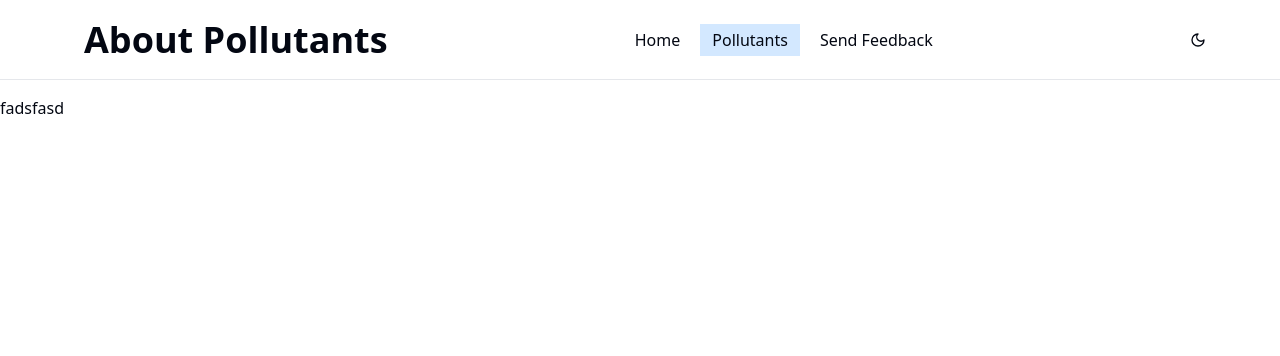
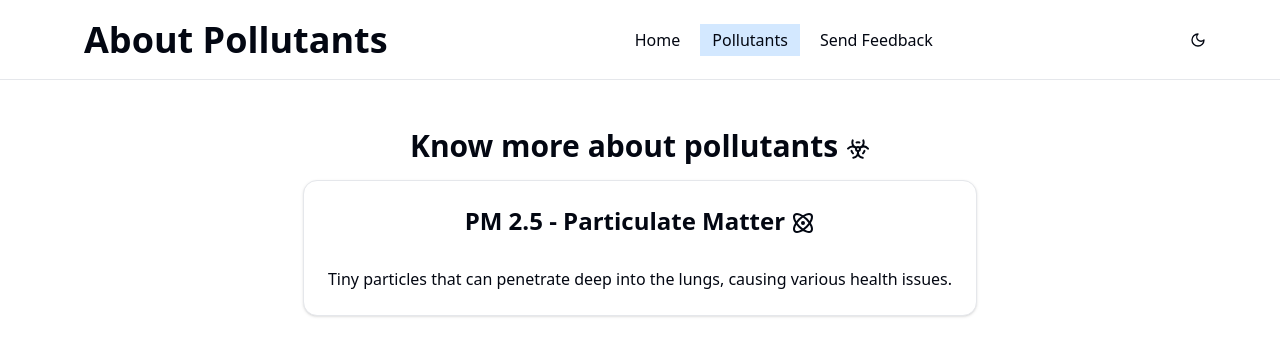
Before and after one commit to Akbar1007/pollution-checker, a Next.js app: page /pollutants in a window 1280 px wide. Shown: the top 356 px of the page. Built offline with nearby package versions, Linux system fonts and the light colour scheme.

Commit message:
pollutants page update

```diff
--- a/app/(root)/(home)/page.tsx
+++ b/app/(root)/(home)/page.tsx
@@ -49,7 +49,6 @@ export default function HomePage() {
 
 	return (
 		<div className='min-h-screen p-4 flex flex-col items-center mt-28'>
-			{/* <div className=''></div> */}
 			<h1 className='text-3xl font-bold mb-4 text-center'>
 				Check City Pollution
 			</h1>
--- a/app/(root)/pollutants/page.tsx
+++ b/app/(root)/pollutants/page.tsx
@@ -1,5 +1,28 @@
+import { Card, CardContent, CardHeader, CardTitle } from '@/components/ui/card'
+import { Atom, Biohazard } from 'lucide-react'
+
 const PollutantsPage = () => {
-	return <div className='mt-24'>fadsfasd</div>
+	// TODO: map pollutants data from constants
+	return (
+		<div className='p-4 flex flex-col items-center mt-28'>
+			<h1 className='text-3xl font-bold mb-4 text-center'>
+				Know more about pollutants <Biohazard className='inline-block' />
+			</h1>
+			<Card>
+				<CardHeader className='justify-center'>
+					<CardTitle>
+						<p className='text-2xl'>
+							PM 2.5 - Particulate Matter <Atom className='inline-block' />
+						</p>
+					</CardTitle>
+				</CardHeader>
+				<CardContent>
+					Tiny particles that can penetrate deep into the lungs, causing various
+					health issues.
+				</CardContent>
+			</Card>
+		</div>
+	)
 }
 
 export default PollutantsPage
--- a/constants/index.ts
+++ b/constants/index.ts
@@ -89,4 +89,10 @@ export const aqi_info = [
 	},
 ]
 
-export const pollutants = []
+export const pollutants = [
+	{
+		header: 'PM 2.5 - Particulate Matter ',
+		content:
+			'Tiny particles that can penetrate deep into the lungs, causing various health issues.',
+	},
+]
```
